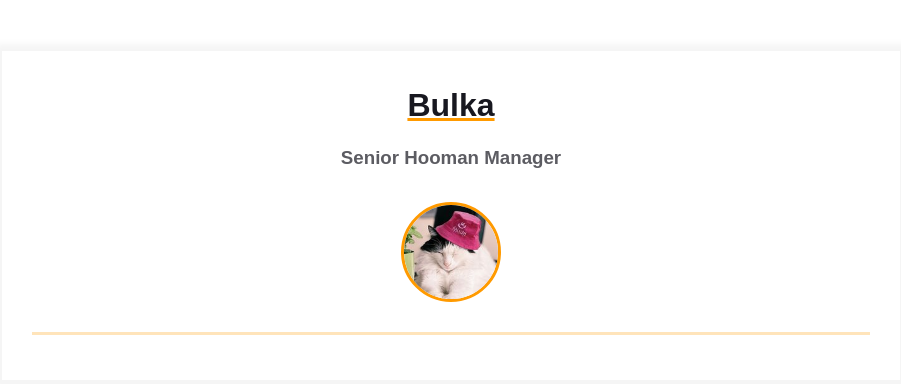
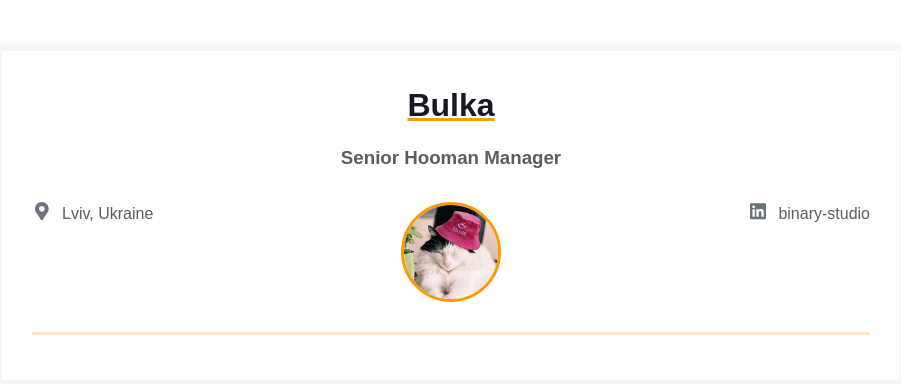
Before and after one commit to YourTeaChan/homepage-test, a plain HTML site: page index.html in a window 1280 px wide. Shown: the whole page, without its empty margins (189-1090 px from the left). Drawn offline with Linux system fonts and the light colour scheme.

Commit message:
Added contact info items

```diff
--- a/index.html
+++ b/index.html
@@ -17,13 +17,43 @@
                     <h3 class="contact-info__sub-header">Senior Hooman Manager</h3>
 
                     <div class="contact_info_container fh">
-                        <div class="contact-info__block"></div>
+                        <div class="contact-info__block">
+                            <a href="" rel="author" class="contact-info__item">
+                                <div class="contact-info__item-icon-wrapper">
+                                    <svg class="contact-info__item-icon" xmlns="http://www.w3.org/2000/svg"
+                                        viewBox="0 0 384 512">
+                                        <path d="M172.268 501.67C26.97 291.031 0 269.413 0 192 0 85.961 85.961 0 192
+                                      0s192 85.961 192 192c0 77.413-26.97 99.031-172.268 309.67-9.535
+                                      13.774-29.93 13.773-39.464 0zM192 272c44.183 0 80-35.817
+                                      80-80s-35.817-80-80-80-80 35.817-80 80 35.817 80 80 80z"></path>
+                                    </svg>
+                                </div>
+                                <span>Lviv, Ukraine</span>
+                            </a>
+                        </div>
 
                         <div class="contact-info__block contact-info__block--center">
                             <img class="contact-info__avatar" src="assets/avatar.jpg" alt="Avatar" />
                         </div>
 
-                        <div class="contact-info__block"></div>
+                        <div class="contact-info__block">
+                            <a href="https://ua.linkedin.com/company/binary-studio_241166" rel="author"
+                                class="contact-info__item">
+                                <div class="contact-info__item-icon-wrapper">
+                                    <svg class="contact-info__item-icon" xmlns="http://www.w3.org/2000/svg"
+                                        viewBox="0 0 448 512">
+                                        <path d="M416 32H31.9C14.3 32 0 46.5 0 64.3v383.4C0 465.5 14.3 480 31.9
+        480H416c17.6 0 32-14.5 32-32.3V64.3c0-17.8-14.4-32.3-32-32.3zM135.4
+        416H69V202.2h66.5V416zm-33.2-243c-21.3 0-38.5-17.3-38.5-38.5S80.9 96
+        102.2 96c21.2 0 38.5 17.3 38.5 38.5 0 21.3-17.2 38.5-38.5 38.5zm282.1
+        243h-66.4V312c0-24.8-.5-56.7-34.5-56.7-34.6 0-39.9 27-39.9
+        54.9V416h-66.4V202.2h63.7v29.2h.9c8.9-16.8 30.6-34.5 62.9-34.5 67.2
+        0 79.7 44.3 79.7 101.9V416z"></path>
+                                    </svg>
+                                </div>
+                                <span>binary-studio</span>
+                            </a>
+                        </div>
                     </div>
                 </div>
             </div>
```
